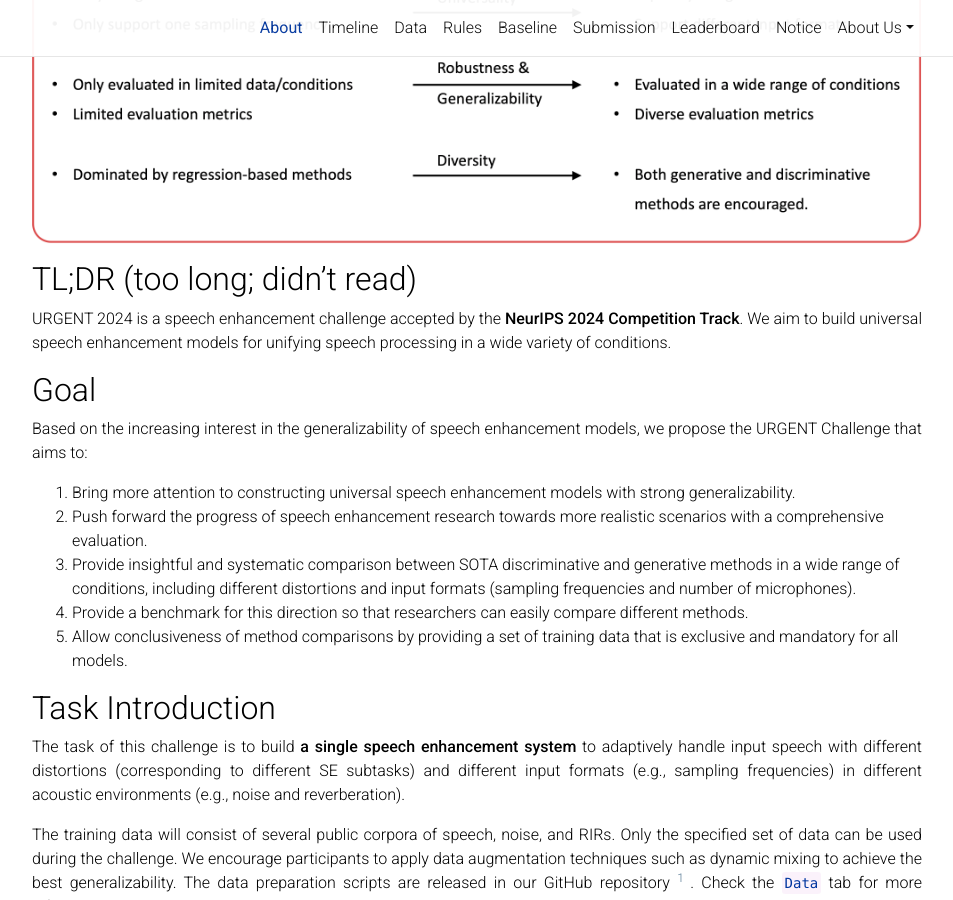
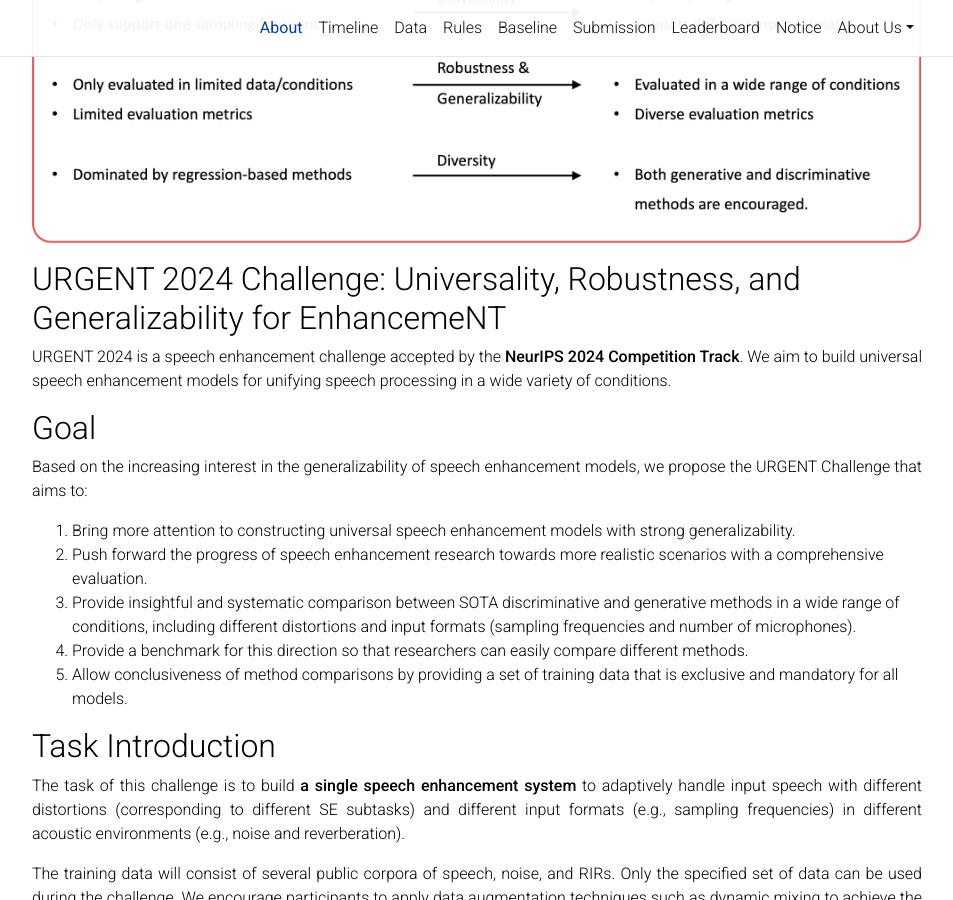
Before and after one commit to urgent-challenge/urgent2024, a Jekyll site: the page built from _pages/about.md, in a window 1280 px wide and 900 px high, scrolled down 315 px. Shown: the whole window, without its empty margins (163-1116 px from the left). Built offline with Jekyll 4.4.1, drawn with Linux system fonts in a browser that asks for light colours; comment, search, counter and statistics services are not loaded; a style sheet for code colours, icons or effects is not loaded.

Commit message:
Update members

```diff
--- a/_pages/about.md
+++ b/_pages/about.md
@@ -35,7 +35,7 @@ if isinstance(speech_mix, np.ndarray):
     speech_mix = torch.as_tensor(speech_mix)
 </d-code> -->
 
-## TL;DR (too long; didn't read)
+## URGENT 2024 Challenge: Universality, Robustness, and Generalizability for EnhancemeNT
 
 URGENT 2024 is a speech enhancement challenge accepted by the **NeurIPS 2024 Competition Track**. We aim to build universal speech enhancement models for unifying speech processing in a wide variety of conditions.
 
```
Also changed, not shown: _pages/organizers.md (+1 -0 lines).
